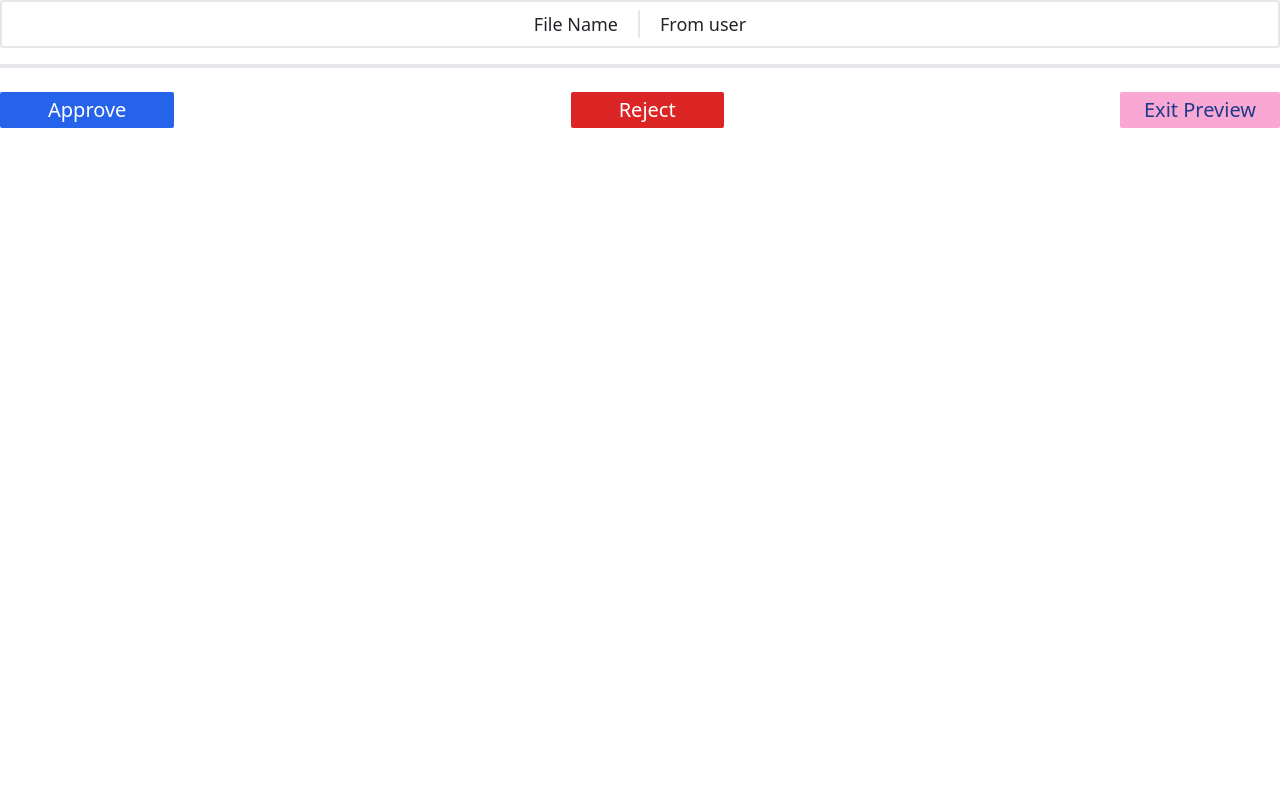
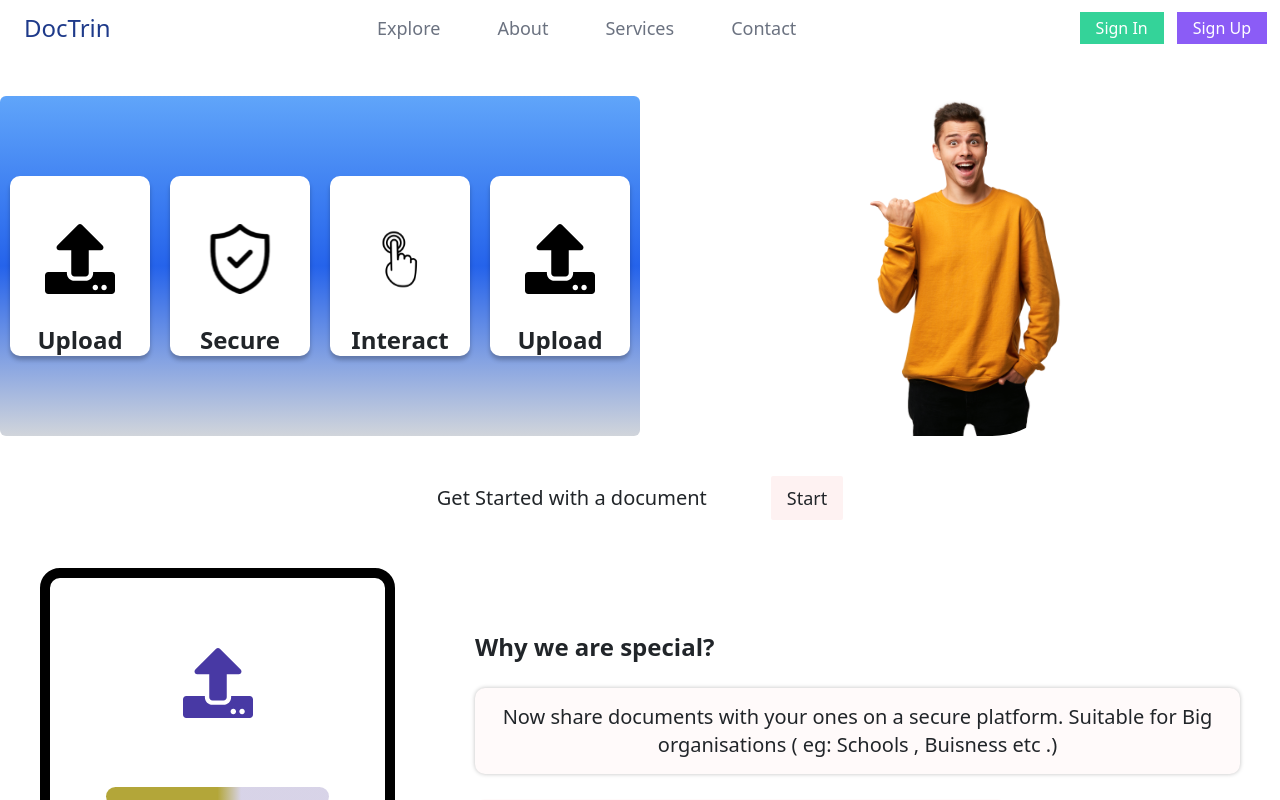
Before and after one commit to freelancercoder9/DocQ-App, a React (Create React App) app: page / in a window 1280 px wide. Shown: the top 800 px of the page. Built offline with nearby package versions, Linux system fonts and the light colour scheme; the HTML template or start-up script is replaced by a standard one.

Commit message:
added files

```diff
--- a/src/App.js
+++ b/src/App.js
@@ -1,96 +1,37 @@
-import HomeUpload from "./components/HomeUpload";
-import HomeUploading from "./components/HomeUploading";
-import HomeSec2 from "./components/HomeSec2";
-import HomeToolsBar from "./components/HomeToolsBar";
-import HomeSampleTool from "./components/HomeSampleTool";
-import HomeCustName from "./components/HomeCustName";
-import HomeSec5 from "./components/HomeSec5";
-import Footer from "./components/Footer";
-import FooterSocial from "./components/FooterSocial";
-import Navbar from "./components1/Navbar";
-import Test from "./components1/Test";
-import BeforeSignUp from "./components1/BeforeSignUp";
-import LeftSignup from "./components1/LeftSignup";
-import SignUpIndividual from "./components1/SignUpIndividual";
-import RightSignUp from "./components1/RightSignUp";
-import SignUpOrganisation from "./components1/SignUpOrganisation";
-import SignIn from "./components1/SignIn";
+import BeforeSignUp from "./screens/BeforeSignUp";
+import SignUpIndividual from "./screens/SignUpIndividual";
+import SignUpOrganisation from "./screens/SignUpOrganisation";
+import SignIn from "./screens/SignIn";
 import ForgotPwd from "./screens/ForgotPwd";
-import DashBoardNavbar from "./components1/DashBoardNavbar";
-import DashboardLeftPane from "./components1/DashboardLeftPane";
-import DashboardRight from "./components1/DashboardRight";
 import UploadFiles from "./screens/UploadFiles";
 import ShareFiles from "./screens/ShareFiles";
-import DocumentsBar from "./components1/DocumentsBar";
-import FilesComp from "./components1/FilesComp";
-import FileName from "./components1/FileName";
-import FileIcons from "./components1/FileIcons";
-import ManageUsers from "./components1/ManageUsers";
 import UserSettings from "./screens/UserSettings";
-import ManageUsersHeading from "./components1/ManageUsersHeading";
-import GrpFilesRight from "./components1/GrpFilesRight";
-import ManageList from "./components1/ManageUserList";
-import ManageUserList from "./components1/ManageUserList";
-import NewJoineeSearch from "./components1/NewJoineeSearch";
-import NewJoineeHeading from "./components1/NewJoineeHeading";
-import NewJoineeList from "./components1/NewJoineeList";
 import NewJoinee from "./screens/NewJoinee";
 import ManageUsersScreen from "./screens/ManageUsersScreen";
 import GroupFilesScreen from "./screens/GroupFilesScreen";
-import RejectedFiles from "./components1/RejectedFiles";
-import PendingFiles from "./components1/PendingFiles";
 import RejectedFilesScreen from "./screens/RejectedFilesScreen";
 import DashboardScreen from "./screens/DashboardScreen";
 import HomePage from "./screens/HomePage";
-import HomeSecure from "./components/HomeSecure";
-import HomeInteract from "./components/HomeInteract";
-import HomeSec5Scan from "./components/HomeSec5Scan";
-import HomeSec5Free from "./components/HomeSec5Free";
+import { BrowserRouter as Router, Switch, Route, Link } from "react-router-dom";
 
 function App() {
   return (
     <div className="h-full">
-      {/* <Navbar></Navbar> */}
-      {/* <HomeUpload></HomeUpload> */}
-      {/* <HomeSecure></HomeSecure> */}
-      {/* <HomeInteract></HomeInteract> */}
-      {/* <HomeUploading></HomeUploading> */}
-      {/* <HomeSec2></HomeSec2> */}
-      {/* <HomeToolsBar></HomeToolsBar> */}
-      {/* <HomeSampleTool></HomeSampleTool> */}
-      {/* <HomeCustName></HomeCustName> */}
-      {/* <HomeSec5></HomeSec5> */}
-      {/* <HomeSec5Scan></HomeSec5Scan> */}
-      {/* <HomeSec5Free></HomeSec5Free> */}
-      {/* <Footer></Footer> */}
-      {/* <FooterSocial></FooterSocial> */}
-      {/* <Test></Test> */}
+      <Router>
+        <Switch>
+          <Route path="/" component={HomePage} exact={true}></Route>
+          <Route path="/signin" component={SignIn} exact={true}></Route>
+          <Route path="/signup" component={BeforeSignUp} exact={true}></Route>
+        </Switch>
+      </Router>
       {/* <BeforeSignUp></BeforeSignUp> */}
-      {/* <LeftSignup></LeftSignup> */}
       {/* <SignUpIndividual></SignUpIndividual> */}
-      {/* <RightSignUp></RightSignUp> */}
       {/* <SignUpOrganisation></SignUpOrganisation> */}
       {/* <SignIn></SignIn> */}
       {/* <ForgotPwd></ForgotPwd> */}
-      {/* <DashBoardNavbar></DashBoardNavbar> */}
-      {/* <DashboardLeftPane></DashboardLeftPane> */}
-      {/* <DashboardRight></DashboardRight> */}
       {/* <UploadFiles></UploadFiles> */}
       {/* <ShareFiles></ShareFiles> */}
-      {/* <DocumentsBar></DocumentsBar> */}
-      {/* <FilesComp></FilesComp> */}
-      {/* <FileName></FileName> */}
-      {/* <RejectedFiles></RejectedFiles> */}
-      {/* <PendingFiles></PendingFiles> */}
-      {/* <FileIcons></FileIcons> */}
-      {/* <ManageUsers></ManageUsers> */}
       {/* <UserSettings></UserSettings> */}
-      {/* <ManageUsersHeading></ManageUsersHeading> */}
-      <GrpFilesRight></GrpFilesRight>
-      {/* <ManageUserList></ManageUserList> */}
-      {/* <NewJoineeSearch></NewJoineeSearch> */}
-      {/* <NewJoineeHeading></NewJoineeHeading> */}
-      {/* <NewJoineeList></NewJoineeList> */}
       {/* <NewJoinee></NewJoinee> */}
       {/* <ManageUsersScreen></ManageUsersScreen> */}
       {/* <GroupFilesScreen></GroupFilesScreen> */}
--- a/src/components1/GrpFilesRight.js
+++ b/src/components1/GrpFilesRight.js
@@ -2,8 +2,7 @@ import React from "react";
 
 function GrpFilesRight() {
   return (
-    <div className="">
-      <div className="h-full">
+    <div className="h-full flex flex-col">
       <div className=" h-12  border-2  rounded-sm  flex justify-center items-center mb-3 ">
         <div className="border-r-2  pr-5">
           <label className="text-lg ">File Name</label>
@@ -14,10 +13,7 @@ function GrpFilesRight() {
       </div>
       <div className="flex flex-1 flex-col border-2 "></div>
 
-        <div
-          className=" flex justify-between items-center my-4"
-          style={{ position: "relative", bottom: 0, clear: "both" }}
-        >
+      <div className="flex justify-between items-center my-4">
         <button className="text-white text-xl bg-blue-600  py-1 px-5 rounded-sm">
           Approve
         </button>
@@ -29,7 +25,6 @@ function GrpFilesRight() {
         </button>
       </div>
     </div>
-    </div>
   );
 }
 
--- a/src/components1/Navbar.js
+++ b/src/components1/Navbar.js
@@ -1,7 +1,12 @@
 import React from "react";
 import { Link } from "react-router-dom";
+import { NavLink } from "react-router-dom";
 
 function Navbar() {
+  const clickSignIn = () => {
+    console.log("hello");
+    <NavLink to="/signIn">SignIn</NavLink>;
+  };
   return (
     <div className="  flex h-14">
       <div className="w-3/12 flex items-center px-4 ">
@@ -15,7 +20,12 @@ function Navbar() {
       </div>
       <div className="w-2/12"></div>
       <div className="w-2/12 flex items-center justify-evenly ">
-        <button className="bg-green-400 text-white px-3 py-1">Sign In</button>
+        <button
+          className="bg-green-400 text-white px-3 py-1"
+          onClick={clickSignIn}
+        >
+          Sign In
+        </button>
         <button className="bg-purple-500 text-white px-3 py-1">Sign Up</button>
       </div>
     </div>
--- a/src/components1/BeforeSignUp.js
+++ b/src/screens/BeforeSignUp.js
@@ -1,5 +1,5 @@
 import React from "react";
-import LeftSignup from "./LeftSignup";
+import LeftSignup from "../components1/LeftSignup";
 import "../style.css";
 
 function BeforeSignUp() {
--- a/src/screens/GroupFilesScreen.js
+++ b/src/screens/GroupFilesScreen.js
@@ -6,12 +6,12 @@ import GrpFilesRight from "../components1/GrpFilesRight";
 
 function GroupFilesScreen() {
   return (
-    <div className="bg-red-300">
+    <div className="h-full flex flex-col">
       <div>
         <DashBoardNavbar></DashBoardNavbar>
         <DocumentsBar></DocumentsBar>
       </div>
-      <div className="flex justify-around mt-3 h-full">
+      <div className=" flex-1 flex justify-around mt-3 h-full">
         <div className="w-5/12">
           <FilesComp></FilesComp>
         </div>
--- a/src/screens/HomePage.js
+++ b/src/screens/HomePage.js
@@ -6,7 +6,6 @@ import Navbar from "../components1/Navbar";
 import HomeToolsBar from "../components/HomeToolsBar";
 import HomeSampleTool from "../components/HomeSampleTool";
 import HomeCustName from "../components/HomeCustName";
-import Footer from "../components/Footer";
 import ScrollMenu from "react-horizontal-scrolling-menu";
 import HomeUpload from "../components/HomeUpload";
 import Sec1Img from "../Icons/Sec1Img.svg";
@@ -14,9 +13,10 @@ import HomeSecure from "../components/HomeSecure";
 import HomeInteract from "../components/HomeInteract";
 import HomeSec5Scan from "../components/HomeSec5Scan";
 import HomeSec5Free from "../components/HomeSec5Free";
+import Footer from "../components/Footer";
 
 function HomePage() {
-  const custName = [1, 2, 3, 4, 5, 6];
+  var custName = [1, 2, 3, 4, 5, 6];
   return (
     <div>
       <div>
@@ -70,14 +70,14 @@ function HomePage() {
         </label>
       </div>
 
-      {/* <div className="grid grid-flow-row grid-cols-4 gap-4 p-5 my-3">
+      <div className="grid grid-flow-row grid-cols-4 gap-4 p-5 my-3">
         <HomeCustName></HomeCustName>
         <HomeCustName></HomeCustName>
         <HomeCustName></HomeCustName>
         <HomeCustName></HomeCustName>
-      </div> */}
+      </div>
 
-      <div>
+      {/* <div>
         <ScrollMenu
           arrowLeft={<div style={{ fontSize: "30px" }}>{" < "}</div>}
           arrowRight={<div style={{ fontSize: "30px" }}>{" > "}</div>}
@@ -85,7 +85,7 @@ function HomePage() {
             return <HomeCustName></HomeCustName>;
           })}
         ></ScrollMenu>
-      </div>
+      </div> */}
 
       <div className="flex justify-around items-center">
         <HomeSec5></HomeSec5>
--- a/src/components1/SignUpIndividual.js
+++ b/src/screens/SignUpIndividual.js
@@ -1,5 +1,5 @@
 import React from "react";
-import LeftSignup from "./LeftSignup";
+import LeftSignup from "../components1/LeftSignup";
 
 function SignUpIndividual() {
   return (
--- a/src/components1/SignUpOrganisation.js
+++ b/src/screens/SignUpOrganisation.js
@@ -1,5 +1,5 @@
 import React from "react";
-import LeftSignup from "./LeftSignup";
+import LeftSignup from "../components1/LeftSignup";
 import "../style.css";
 
 function SignUpOrganisation() {
```
Also changed, not shown: src/screens/SignIn.js (renamed from src/components1/SignIn.js). Lines whose indentation alone changed are shown as unchanged.
